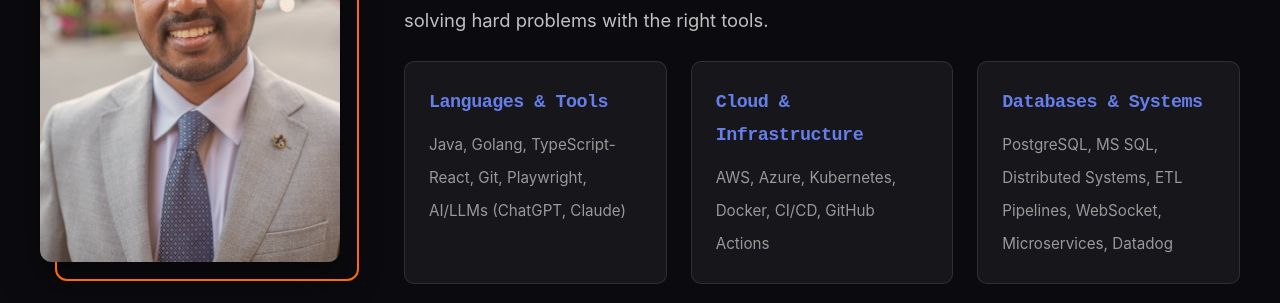
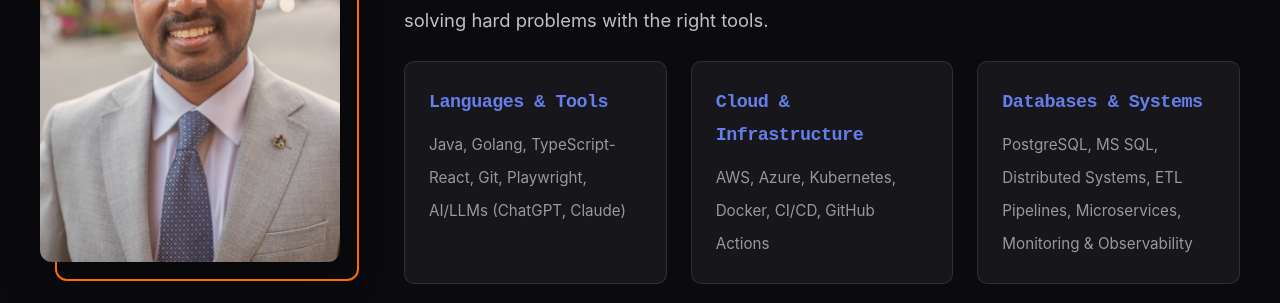
Before and after one commit to wasifsarwar/portfolio, a React (Create React App) app: page / in a window 1280 px wide. Shown: the part 920-1223 px from the top of the page. Built offline with nearby package versions, Linux system fonts and the light colour scheme.

Commit message:
Update About.tsx

```diff
--- a/src/components/About.tsx
+++ b/src/components/About.tsx
@@ -34,7 +34,7 @@ const About: React.FC = () => {
     },
     {
       category: "Databases & Systems",
-      technologies: "PostgreSQL, MS SQL, Distributed Systems, ETL Pipelines, WebSocket, Microservices, Datadog"
+      technologies: "PostgreSQL, MS SQL, Distributed Systems, ETL Pipelines, Microservices, Monitoring & Observability"
     }
   ];
 
```
